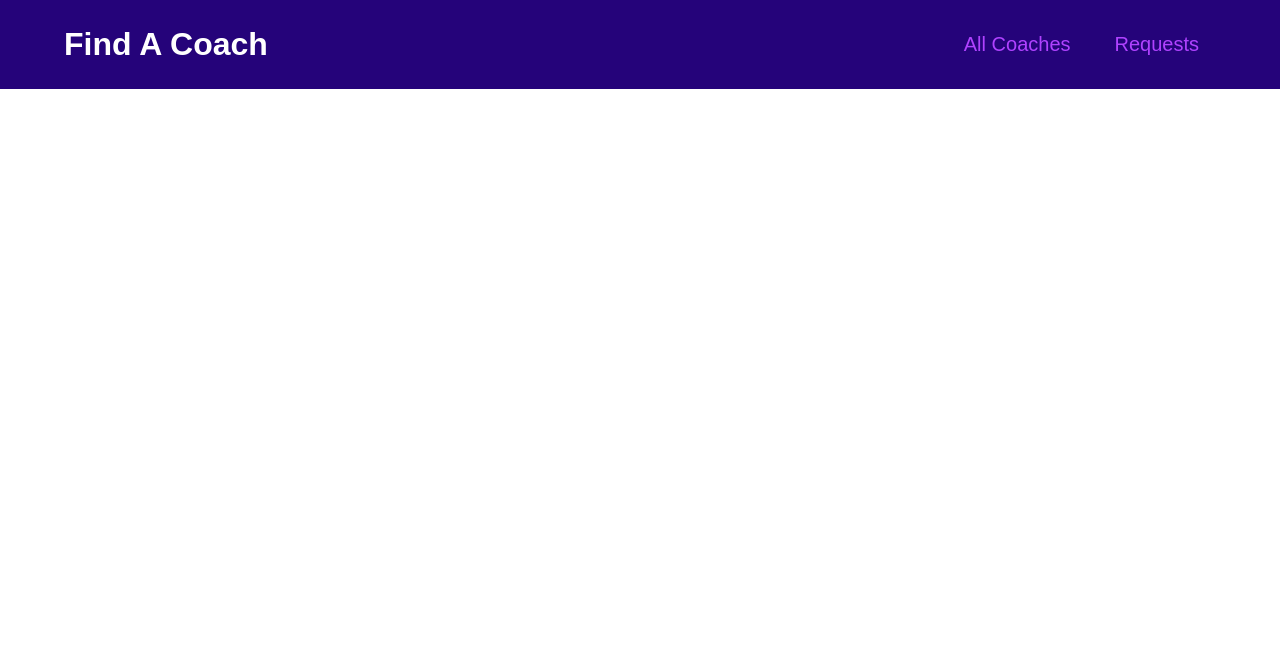
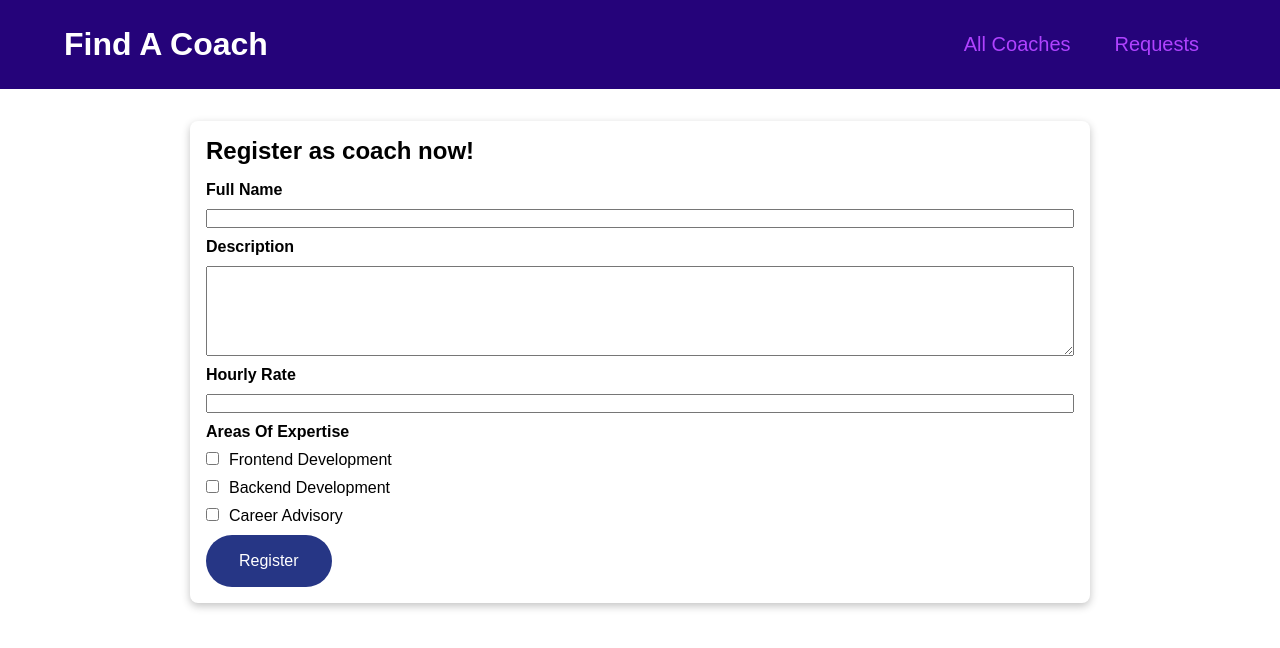
Before and after one commit to salvadorperezm/find-coach-vue, a Vue app: page /find-coach-vue/register in a window 1280 px wide. Shown: the top 648 px of the page. Built offline with nearby package versions, Linux system fonts and the light colour scheme; no server answers.

Commit message:
added missing componets, styling and logic

```diff
--- /dev/null
+++ b/src/components/coaches/RegisterForm.vue
@@ -0,0 +1,103 @@
+<template>
+    <form class="register-form" @submit.prevent="submitForm">
+        <span class="register-form__option">
+            <label for="full-name" class="register-form__label">full name</label>
+            <input type="text" id="full-name" v-model="userInfo.name">
+        </span>
+        <span class="register-form__option">
+            <label for="description" class="register-form__label">description</label>
+            <textarea id="description" class="register-form__textarea" v-model="userInfo.description"></textarea>
+        </span>
+        <span class="register-form__option">
+            <label for="price" class="register-form__label">hourly rate</label>
+            <input type="text" id="price" v-model="userInfo.price">
+        </span>
+        <span class="register-form__areas">
+            <label class="register-form__label">areas of expertise</label>
+            <span>
+                <input type="checkbox" name="frontend" value="frontend" class="register-form__checkbox"
+                    v-model="userInfo.technologies">
+                <label for="frontend" class="register-form__label--light">frontend development</label>
+            </span>
+            <span>
+                <input type="checkbox" name="backend" value="backend" class="register-form__checkbox"
+                    v-model="userInfo.technologies">
+                <label for="backend" class="register-form__label--light">backend development</label>
+            </span>
+            <span>
+                <input type="checkbox" name="career" value="career" class="register-form__checkbox"
+                    v-model="userInfo.technologies">
+                <label for="career" class="register-form__label--light">career advisory</label>
+            </span>
+        </span>
+        <base-button :type="'bold'" :title="'register'" class="register-form__button"></base-button>
+    </form>
+</template>
+
+<script>
+import BaseButton from "../../components/ui/BaseButton.vue"
+
+export default {
+    components: {
+        BaseButton
+    },
+    emits: ['save-data'],
+    data() {
+        return {
+            userInfo: {
+                name: '',
+                description: '',
+                price: null,
+                technologies: []
+            }
+        }
+    },
+    methods: {
+        submitForm() {
+            this.$emit('save-data', this.userInfo)
+        }
+    }
+}
+</script>
+
+<style scoped>
+.register-form {
+    display: flex;
+    flex-direction: column;
+    gap: 10px;
+}
+
+.register-form__button {
+    align-self: flex-start;
+}
+
+.register-form__option {
+    display: flex;
+    flex-direction: column;
+    gap: 10px;
+}
+
+.register-form__label {
+    text-transform: capitalize;
+    font-weight: bold;
+}
+
+.register-form__label--light {
+    text-transform: capitalize;
+}
+
+.register-form__textarea {
+    height: 90px;
+    font-family: inherit;
+}
+
+.register-form__areas {
+    display: flex;
+    flex-direction: column;
+    gap: 10px;
+}
+
+.register-form__checkbox {
+    margin-inline-end: 10px;
+}
+</style>
--- /dev/null
+++ b/src/pages/coaches/CoachRegistration.vue
@@ -0,0 +1,44 @@
+<template>
+    <div class="page-container">
+        <base-card>
+            <h2 class="coach-registration__title">Register as coach now!</h2>
+            <register-form @save-data="uploadData"></register-form>
+        </base-card>
+    </div>
+</template>
+
+<script>
+import axios from 'axios';
+
+import BaseCard from '../../components/ui/BaseCard.vue';
+import RegisterForm from '../../components/coaches/RegisterForm.vue';
+
+export default {
+    components: {
+        BaseCard,
+        RegisterForm
+    },
+    methods: {
+        async uploadData(userInfo) {
+            const fireBaseUrl = import.meta.env.VITE_FIREBASE_URL;
+            try {
+                await axios.post(`${fireBaseUrl}/coaches.json`, userInfo)
+                this.$router.replace('/find-coach-vue/coaches')
+            } catch (error) {
+                console.warn(error)
+            }
+        }
+    }
+}
+</script>
+
+<style scoped>
+.page-container {
+    max-width: 900px;
+    margin: 0 auto;
+}
+
+.coach-registration__title {
+    margin-block-end: 16px;
+}
+</style>
--- a/src/routes.js
+++ b/src/routes.js
@@ -2,6 +2,7 @@ import { createRouter, createWebHistory } from "vue-router";
 
 import CoachesPage from "./pages/coaches/CoachesPage.vue";
 import CoachDetails from "./pages/coaches/CoachDetails.vue";
+import CoachRegistration from "./pages/coaches/CoachRegistration.vue";
 import ContactForm from "./components/coaches/ContactForm.vue";
 import RequestsPage from "./pages/requests/RequestsPage.vue";
 
@@ -19,6 +20,7 @@ const routes = [
     ],
   },
   { path: "/find-coach-vue/requests/", component: RequestsPage },
+  { path: "/find-coach-vue/register/", component: CoachRegistration },
 ];
 
 export const router = createRouter({
```
